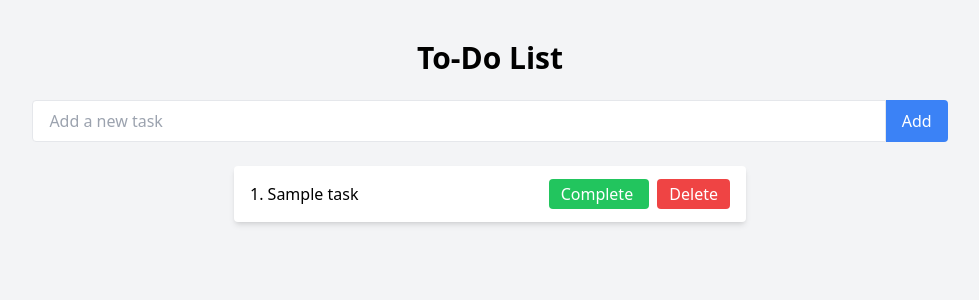
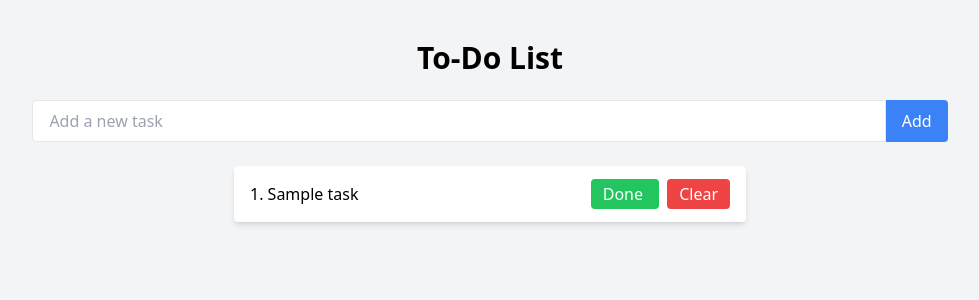
Before and after one commit to 89Aman/To-do-app, a Flask app: template templates/index.html in a window 1280 px wide. Shown: the top 300 px of the page, without its empty margins (150-1129 px from the left). Run offline with Flask 3, Linux system fonts and the light colour scheme; the template is opened without the code that fills it: most values are stand-ins (such as "Sample title", 1, 10 or a date in 2020); some libraries are stand-ins or nearby versions.

Commit message:
done
Signed-off-by: Aman Sharma <shasarita23@gmail.com>

```diff
--- a/templates/index.html
+++ b/templates/index.html
@@ -21,10 +21,10 @@
                 </span>
                 <div>
                     <a href="/complete/{{ loop.index0 }}" class="bg-green-500 text-white px-3 py-1 rounded mr-2">
-                        {% if task.completed %}Undo{% else %}Complete{% endif %}
+                        {% if task.completed %}Undo{% else %}Done{% endif %}
                     </a>
                     <a href="/delete/{{ loop.index0 }}" class="bg-red-500 text-white px-3 py-1 rounded">
-                        Delete
+                        Clear
                     </a>
                 </div>
             </li>
```
Also changed, not shown: vercel.json (deleted).
